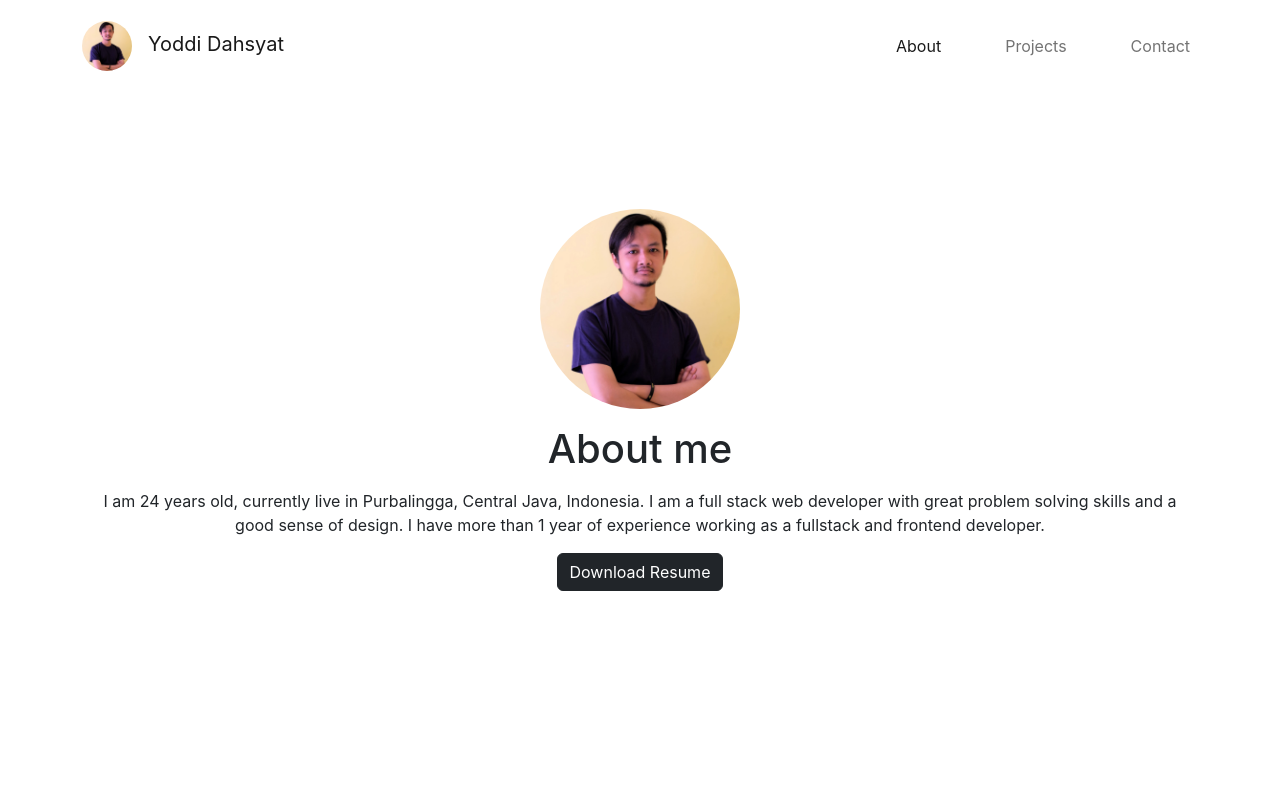
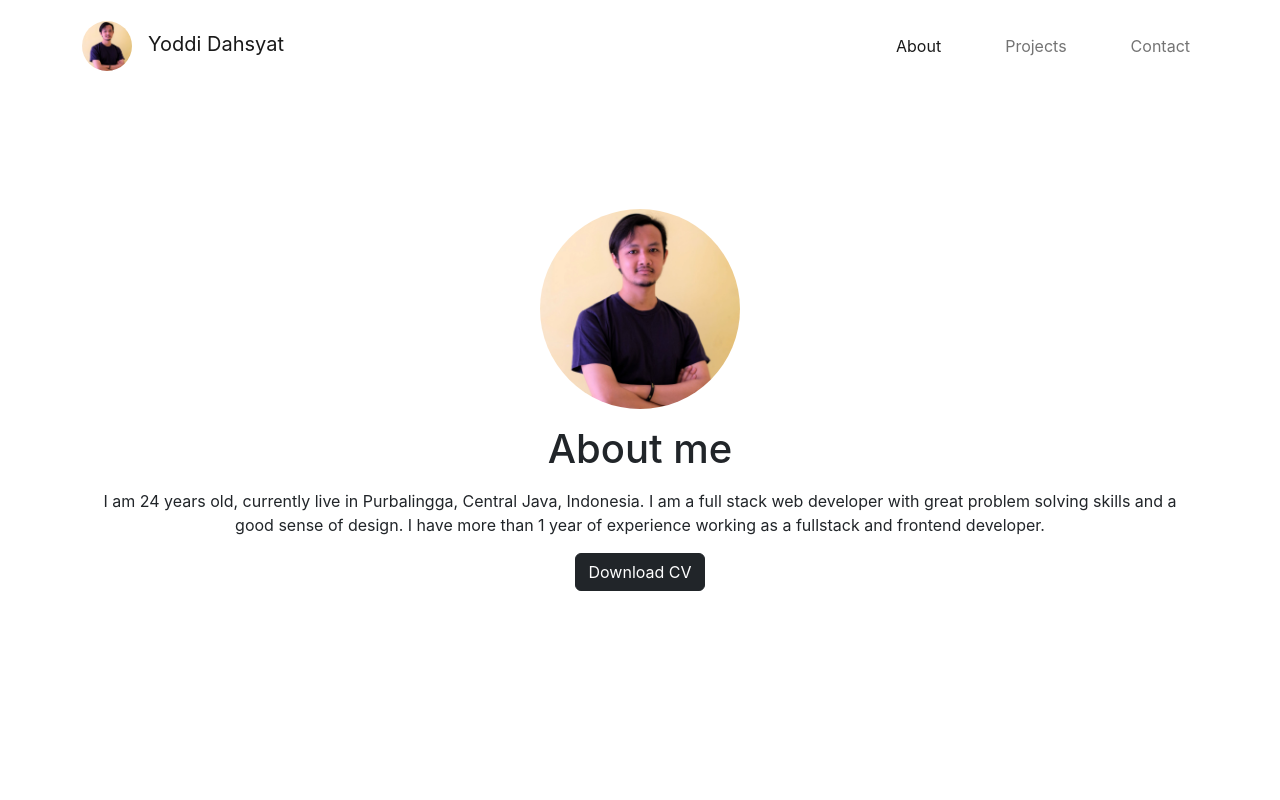
Before and after one commit to yoddidahsyat/portfolio-old, a React (Create React App) app: page /about in a window 1280 px wide. Shown: the top 800 px of the page. Built offline with nearby package versions, Linux system fonts and the light colour scheme.

Commit message:
edit button to download CV

```diff
--- a/src/pages/About.jsx
+++ b/src/pages/About.jsx
@@ -13,7 +13,7 @@ const About = () => {
           </div>
           <h1 className='my-3'>About me</h1>
           <p>I am 24 years old, currently live in Purbalingga, Central Java, Indonesia. I am a full stack web developer with great problem solving skills and a good sense of design. I have more than 1 year of experience working as a fullstack and frontend developer.</p>
-          <Button variant='dark' href='/CV%20-%20Mohammad%20Yoddi%20Dahsyat.pdf' target='_blank' >Download Resume</Button>
+          <Button variant='dark' href='/CV%20-%20Mohammad%20Yoddi%20Dahsyat.pdf' target='_blank' >Download CV</Button>
         </div>
       </div>
       <div className="row py-4">
```
